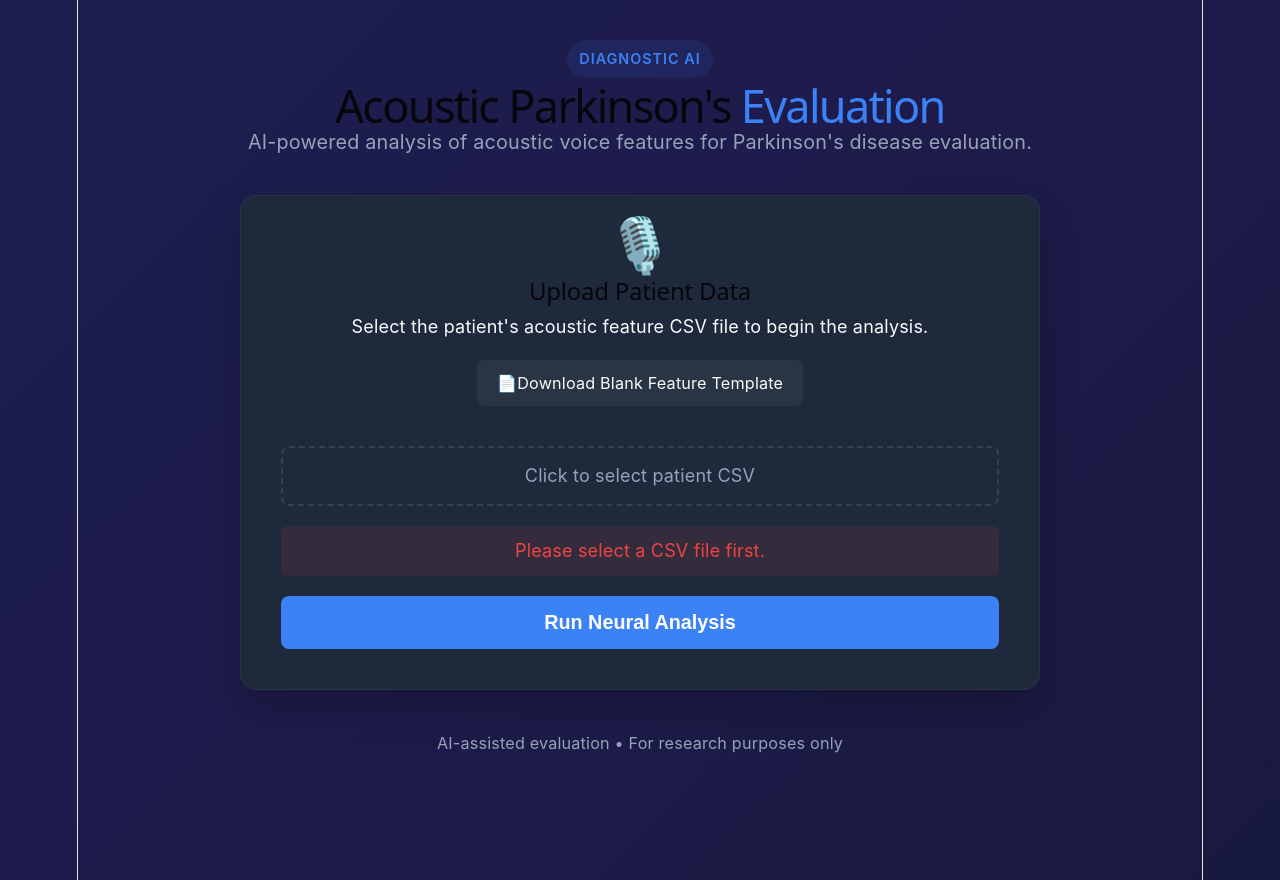
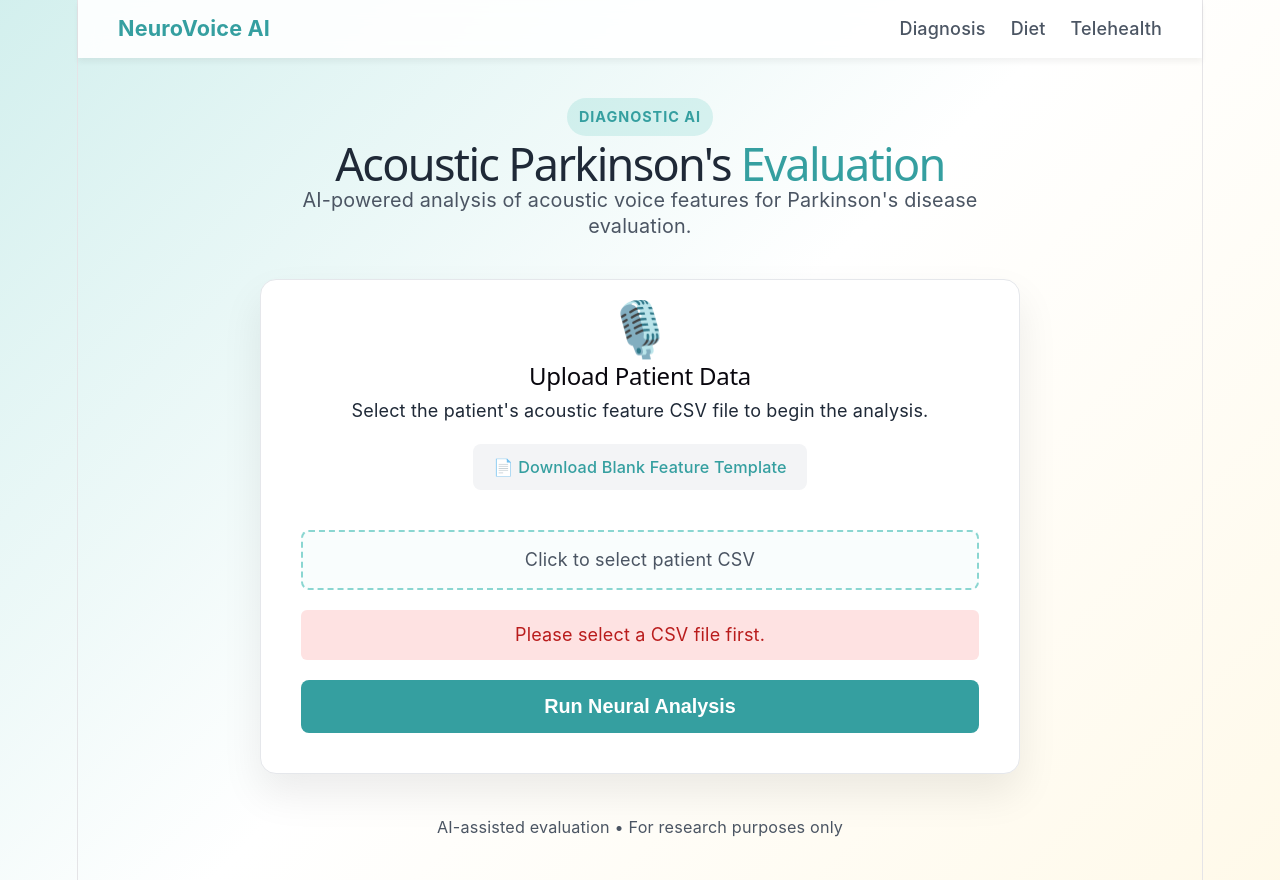
Before and after one commit to tejasm6069-afk/Parkinson-s-ML, a React app in the folder frontend/: page / in a window 1280 px wide. Both pictures are taken after a click on the button "Run Neural Analysis". Built offline with nearby package versions, Linux system fonts and the light colour scheme; the HTML template or start-up script is replaced by a standard one.

Commit message:
Implement router and new colour palette

```diff
--- a/frontend/package.json
+++ b/frontend/package.json
@@ -11,7 +11,8 @@
   },
   "dependencies": {
     "react": "^19.2.7",
-    "react-dom": "^19.2.7"
+    "react-dom": "^19.2.7",
+    "react-router-dom": "^7.18.4"
   },
   "devDependencies": {
     "@types/react": "^19.2.17",
--- a/frontend/src/App.css
+++ b/frontend/src/App.css
@@ -1,20 +1,23 @@
-/* Base Themes and Reset */
+/* --- VIBRANT MEDICAL COLOR PALETTE --- */
 :root {
-  --primary: #3b82f6;
-  --bg: #0f172a;
-  --card-bg: #1e293b;
-  --text-main: #f8fafc;
-  --text-muted: #94a3b8;
+  --primary-teal: #359FA0;
+  --accent-mint: #8AD6D1;
+  --alert-coral: #FF8C52;
+  --bg-cream: #FFF0C5;
+  --card-white: #ffffff;
+  --text-dark: #1f2937;
+  --text-muted: #4b5563;
+  --border-light: #e5e7eb;
 }
 
 body {
   margin: 0;
   font-family: 'Inter', -apple-system, BlinkMacSystemFont, 'Segoe UI', Roboto, sans-serif;
-  /* Vibrant animated gradient background */
-  background: linear-gradient(-45deg, #0f172a, #1e1b4b, #172554, #0f172a);
+  /* Soft, animated gradient using the Mint and Cream colours */
+  background: linear-gradient(-45deg, var(--bg-cream), #ffffff, var(--accent-mint), #ffffff);
   background-size: 400% 400%;
   animation: gradientBG 15s ease infinite;
-  color: var(--text-main);
+  color: var(--text-dark);
   min-height: 100vh;
 }
 
@@ -27,13 +30,50 @@ body {
 .app {
   min-height: 100vh;
   display: flex;
-  justify-content: center;
-  padding: 40px 20px;
+  flex-direction: column;
+  align-items: center;
+}
+
+/* Navigation Bar */
+.navbar {
+  width: 100%;
+  background: rgba(255, 255, 255, 0.9);
+  backdrop-filter: blur(10px);
+  padding: 15px 40px;
+  display: flex;
+  justify-content: space-between;
+  align-items: center;
+  box-shadow: 0 4px 6px rgba(0, 0, 0, 0.05);
+  box-sizing: border-box;
+  position: sticky;
+  top: 0;
+  z-index: 100;
+}
+
+.nav-logo a {
+  font-size: 1.2rem;
+  font-weight: 700;
+  color: var(--primary-teal);
+  text-decoration: none;
+}
+
+.nav-links a {
+  margin-left: 25px;
+  text-decoration: none;
+  color: var(--text-muted);
+  font-weight: 500;
+  transition: color 0.2s;
+}
+
+.nav-links a:hover {
+  color: var(--primary-teal);
 }
 
 .container {
   max-width: 800px;
   width: 100%;
+  padding: 40px 20px;
+  box-sizing: border-box;
 }
 
 /* Header */
@@ -44,12 +84,12 @@ body {
 
 .badge {
   display: inline-block;
-  background: rgba(59, 130, 246, 0.1);
-  color: var(--primary);
+  background: rgba(138, 214, 209, 0.3); /* Mint slightly transparent */
+  color: var(--primary-teal);
   padding: 6px 12px;
   border-radius: 20px;
   font-size: 0.8rem;
-  font-weight: 600;
+  font-weight: 700;
   margin-bottom: 15px;
   letter-spacing: 1px;
 }
@@ -57,10 +97,11 @@ body {
 .header h1 {
   font-size: 2.5rem;
   margin: 0 0 10px 0;
+  color: var(--text-dark);
 }
 
 .header h1 span {
-  color: var(--primary);
+  color: var(--primary-teal);
 }
 
 .header p {
@@ -68,17 +109,21 @@ body {
   font-size: 1.1rem;
 }
 
-/* Upload Section */
-.upload-card {
-  background: var(--card-bg);
+/* Cards (Upload, Dashboard, Pages) */
+.upload-card, .result-dashboard, .page-card {
+  background: var(--card-white);
   border-radius: 16px;
   padding: 40px;
   text-align: center;
-  border: 1px solid rgba(255, 255, 255, 0.05);
-  box-shadow: 0 20px 40px rgba(0,0,0,0.2);
+  box-shadow: 0 20px 40px rgba(0,0,0,0.08);
+  border: 1px solid var(--border-light);
 }
 
-/* Interactive Floating Upload Icon */
+.page-card {
+  text-align: left;
+}
+
+/* Interactive Floating Icons */
 .upload-icon {
   font-size: 3rem;
   margin-bottom: 15px;
@@ -94,18 +139,20 @@ body {
 
 .template-download {
   display: inline-block;
-  background: rgba(255, 255, 255, 0.05);
-  color: var(--text-main);
+  background: #f3f4f6;
+  color: var(--primary-teal);
   text-decoration: none;
   padding: 10px 20px;
   border-radius: 8px;
   margin: 20px 0;
   font-size: 0.9rem;
+  font-weight: 500;
   transition: background 0.2s;
 }
 
 .template-download:hover {
-  background: rgba(255, 255, 255, 0.1);
+  background: var(--accent-mint);
+  color: var(--text-dark);
 }
 
 .file-input {
@@ -122,19 +169,21 @@ body {
 .file-input span {
   display: block;
   padding: 15px;
-  border: 2px dashed #334155;
+  border: 2px dashed var(--accent-mint);
   border-radius: 8px;
   color: var(--text-muted);
   transition: all 0.2s;
+  background: rgba(138, 214, 209, 0.05);
 }
 
 .file-input:hover span {
-  border-color: var(--primary);
-  color: var(--primary);
+  border-color: var(--primary-teal);
+  background: rgba(138, 214, 209, 0.15);
+  color: var(--primary-teal);
 }
 
 .analyze-button {
-  background: var(--primary);
+  background: var(--primary-teal);
   color: white;
   border: none;
   padding: 15px 30px;
@@ -143,13 +192,14 @@ body {
   font-weight: 600;
   width: 100%;
   cursor: pointer;
-  transition: transform 0.2s, background 0.2s;
+  transition: transform 0.2s, background 0.2s, box-shadow 0.2s;
   margin-top: 20px;
 }
 
 .analyze-button:hover:not(:disabled) {
-  background: #2563eb;
+  background: #2b7a7b; /* Darker teal */
   transform: translateY(-2px);
+  box-shadow: 0 8px 20px rgba(53, 159, 160, 0.3);
 }
 
 .analyze-button:disabled {
@@ -158,8 +208,8 @@ body {
 }
 
 .error {
-  color: #ef4444;
-  background: rgba(239, 68, 68, 0.1);
+  color: #b91c1c;
+  background: #fee2e2;
   padding: 12px;
   border-radius: 6px;
   margin-top: 20px;
@@ -172,8 +222,8 @@ body {
 }
 
 .loader {
-  border: 4px solid rgba(255,255,255,0.1);
-  border-top-color: var(--primary);
+  border: 4px solid var(--bg-cream);
+  border-top-color: var(--primary-teal);
   border-radius: 50%;
   width: 40px;
   height: 40px;
@@ -185,38 +235,23 @@ body {
   to { transform: rotate(360deg); }
 }
 
-/* Entry Animations */
-.fade-in {
-  animation: fadeIn 0.6s ease-out forwards;
-}
-.slide-up {
-  animation: slideUp 0.6s ease-out forwards;
-  opacity: 0;
-}
+/* Animations */
+.fade-in { animation: fadeIn 0.6s ease-out forwards; }
+.slide-up { animation: slideUp 0.6s ease-out forwards; opacity: 0; }
 
-@keyframes fadeIn {
-  from { opacity: 0; }
-  to { opacity: 1; }
-}
+@keyframes fadeIn { from { opacity: 0; } to { opacity: 1; } }
 @keyframes slideUp {
   from { opacity: 0; transform: translateY(20px); }
   to { opacity: 1; transform: translateY(0); }
 }
 
 /* Medical Result Dashboard */
-.result-dashboard {
-  background: var(--card-bg);
-  border-radius: 16px;
-  padding: 30px;
-  box-shadow: 0 10px 30px rgba(0, 0, 0, 0.2);
-  margin-top: 30px;
-  text-align: center;
-  border: 1px solid rgba(255, 255, 255, 0.05);
-}
+.result-dashboard { margin-top: 30px; }
 
 .diagnosis-header h2 {
   font-size: 2rem;
   margin: 15px 0;
+  color: var(--text-dark);
 }
 
 .status-badge {
@@ -226,13 +261,13 @@ body {
   border-radius: 20px;
   letter-spacing: 1px;
 }
-.status-badge.alert { background: rgba(239, 68, 68, 0.2); color: #fca5a5; }
-.status-badge.safe { background: rgba(34, 197, 94, 0.2); color: #86efac; }
+.status-badge.alert { background: rgba(255, 140, 82, 0.2); color: #c05621; } /* Coral tint */
+.status-badge.safe { background: rgba(138, 214, 209, 0.3); color: var(--primary-teal); } /* Mint tint */
 
 .confidence-bar-container {
   width: 100%;
   height: 8px;
-  background: #334155;
+  background: var(--border-light);
   border-radius: 10px;
   margin: 20px 0;
   overflow: hidden;
@@ -242,26 +277,19 @@ body {
   border-radius: 10px;
   transition: width 1.5s cubic-bezier(0.22, 1, 0.36, 1);
 }
-.bg-red { background: #ef4444; }
-.bg-green { background: #10b981; }
+.bg-coral { background: var(--alert-coral); }
+.bg-teal { background: var(--primary-teal); }
 
 /* Action Plan & Cards */
 .action-plan {
   margin-top: 30px;
   padding-top: 30px;
-  border-top: 1px solid #334155;
+  border-top: 1px solid var(--border-light);
   text-align: left;
 }
 
-.action-plan h3 {
-  margin: 0 0 5px 0;
-}
-
-.action-plan .subtitle {
-  color: var(--text-muted);
-  margin-bottom: 25px;
-  font-size: 0.95rem;
-}
+.action-plan h3 { margin: 0 0 5px 0; }
+.action-plan .subtitle { color: var(--text-muted); margin-bottom: 25px; font-size: 0.95rem; }
 
 .card-grid {
   display: grid;
@@ -270,8 +298,8 @@ body {
 }
 
 .med-card {
-  background: #0f172a;
-  border: 1px solid #334155;
+  background: #f9fafb;
+  border: 1px solid var(--border-light);
   border-radius: 12px;
   padding: 24px;
   transition: transform 0.3s ease, box-shadow 0.3s ease, border-color 0.3s ease;
@@ -279,8 +307,8 @@ body {
 
 .med-card:hover {
   transform: translateY(-5px);
-  box-shadow: 0 10px 25px rgba(0, 0, 0, 0.3);
-  border-color: #475569;
+  box-shadow: 0 10px 25px rgba(0, 0, 0, 0.08);
+  border-color: var(--accent-mint);
 }
 
 /* Interactive Card Icons */
@@ -295,23 +323,14 @@ body {
   transform: scale(1.3) rotate(10deg);
 }
 
-.med-card h4 {
-  margin: 0 0 10px 0;
-  color: var(--text-main);
-}
-
-.med-card p {
-  font-size: 0.9rem;
-  color: var(--text-muted);
-  margin-bottom: 20px;
-  line-height: 1.5;
-}
+.med-card h4 { margin: 0 0 10px 0; color: var(--text-dark); }
+.med-card p { font-size: 0.9rem; color: var(--text-muted); margin-bottom: 20px; line-height: 1.5; }
 
 /* Secondary Buttons */
 .secondary-btn {
   background: transparent;
-  color: var(--primary);
-  border: 1px solid var(--primary);
+  color: var(--primary-teal);
+  border: 1px solid var(--primary-teal);
   padding: 10px 16px;
   border-radius: 6px;
   font-weight: 600;
@@ -325,7 +344,7 @@ body {
 }
 
 .secondary-btn:hover {
-  background: var(--primary);
+  background: var(--primary-teal);
   color: white;
 }
 
--- a/frontend/src/App.jsx
+++ b/frontend/src/App.jsx
@@ -1,7 +1,9 @@
 import React, { useState } from 'react';
+import { BrowserRouter as Router, Routes, Route, Link } from 'react-router-dom';
 import './App.css';
 
-export default function App() {
+// --- MAIN DIAGNOSTIC TOOL COMPONENT ---
+function DiagnosticTool() {
   const [file, setFile] = useState(null);
   const [loading, setLoading] = useState(false);
   const [result, setResult] = useState(null);
@@ -10,14 +12,12 @@ export default function App() {
   const handleFileChange = (e) => {
     if (e.target.files && e.target.files[0]) {
       const selectedFile = e.target.files[0];
-
       if (!selectedFile.name.toLowerCase().endsWith('.csv')) {
         setError('Please select a CSV file.');
         setFile(null);
         setResult(null);
         return;
       }
-
       setFile(selectedFile);
       setError(null);
       setResult(null);
@@ -29,7 +29,6 @@ export default function App() {
       setError('Please select a CSV file first.');
       return;
     }
-
     setLoading(true);
     setError(null);
     setResult(null);
@@ -40,114 +39,61 @@ export default function App() {
     try {
       const response = await fetch(
         'https://parkinson-s-ml.onrender.com/upload_and_predict',
-        {
-          method: 'POST',
-          body: formData,
-        }
+        { method: 'POST', body: formData }
       );
 
-      if (!response.ok) {
-        throw new Error(
-          `Server error: ${response.status} ${response.statusText}`
-        );
-      }
+      if (!response.ok) throw new Error(`Server error: ${response.status} ${response.statusText}`);
 
       const data = await response.json();
-
-      if (data.error) {
-        throw new Error(data.error);
-      }
+      if (data.error) throw new Error(data.error);
 
       setResult(data);
     } catch (err) {
-      setError(
-        err.message || 'Failed to connect to backend server.'
-      );
+      setError(err.message || 'Failed to connect to backend server.');
     } finally {
       setLoading(false);
     }
   };
 
   return (
-    <div className="app">
-      <div className="container">
-
-        {/* Header */}
+    <>
       <header className="header">
         <div className="badge">DIAGNOSTIC AI</div>
-
         <h1>
           Acoustic Parkinson's
           <span> Evaluation</span>
         </h1>
-
-          <p>
-            AI-powered analysis of acoustic voice features
-            for Parkinson's disease evaluation.
-          </p>
+        <p>AI-powered analysis of acoustic voice features for Parkinson's disease evaluation.</p>
       </header>
 
-        {/* Upload Section */}
       <section className="upload-card">
         <div className="upload-icon">🎙️</div>
-
         <h2>Upload Patient Data</h2>
-
-          <p>
-            Select the patient's acoustic feature CSV file
-            to begin the analysis.
-          </p>
+        <p>Select the patient's acoustic feature CSV file to begin the analysis.</p>
 
         <a href="https://parkinson-s-ml.onrender.com/download_template" className="template-download" download>
-            <span className="template-icon">📄</span>
-            Download Blank Feature Template
+          <span className="template-icon">📄</span> Download Blank Feature Template
         </a>
 
         <label className="file-input">
-            <input
-              type="file"
-              accept=".csv"
-              onChange={handleFileChange}
-            />
-
-            <span>
-              {file
-                ? file.name
-                : 'Click to select patient CSV'}
-            </span>
+          <input type="file" accept=".csv" onChange={handleFileChange} />
+          <span>{file ? file.name : 'Click to select patient CSV'}</span>
         </label>
 
-          {/* Error */}
-          {error && (
-            <div className="error">
-              {error}
+        {error && <div className="error">{error}</div>}
+
+        <button className="analyze-button" onClick={handleRunAnalysis} disabled={loading}>
+          {loading ? 'Processing Acoustic Vector...' : 'Run Neural Analysis'}
+        </button>
+      </section>
+
+      {loading && (
+        <div className="loading">
+          <div className="loader"></div>
+          <p>Extracting acoustic features and evaluating the diagnostic model...</p>
         </div>
       )}
 
-          {/* Run Analysis Button */}
-          <button
-            className="analyze-button"
-            onClick={handleRunAnalysis}
-            disabled={loading}
-          >
-            {loading
-              ? 'Processing Acoustic Vector...'
-              : 'Run Neural Analysis'}
-          </button>
-        </section>
-
-        {/* Loading */}
-        {loading && (
-          <div className="loading">
-            <div className="loader"></div>
-            <p>
-              Extracting acoustic features and
-              evaluating the diagnostic model...
-            </p>
-          </div>
-        )}
-
-        {/* Result Dashboard */}
       {result && !loading && (
         <section className="result-dashboard fade-in">
           <div className="diagnosis-header">
@@ -157,31 +103,28 @@ export default function App() {
             <h2>{result.diagnosis}</h2>
             <div className="confidence-bar-container">
               <div
-                  className={`confidence-bar ${result.prediction_code === 1 ? 'bg-red' : 'bg-green'}`}
+                className={`confidence-bar ${result.prediction_code === 1 ? 'bg-coral' : 'bg-teal'}`}
                 style={{ width: `${result.confidence}%` }}
               ></div>
             </div>
             <p>Diagnostic Confidence: <strong>{result.confidence}%</strong></p>
           </div>
 
-            {/* --- CONDITIONAL UI BASED ON DIAGNOSIS --- */}
           {result.prediction_code === 1 ? (
             <div className="action-plan slide-up">
               <h3>Recommended Next Steps</h3>
               <p className="subtitle">Please consult a medical professional for clinical verification.</p>
-
               <div className="card-grid">
                 <div className="med-card">
                   <div className="card-icon">🩺</div>
                   <h4>Telehealth Check-up</h4>
-                    <p>Connect with a certified neurologist online for a preliminary clinical review and guidance.</p>
-                    <button className="secondary-btn">Book Online</button>
+                  <p>Connect with a certified neurologist online for a preliminary clinical review.</p>
+                  <Link to="/telehealth" className="secondary-btn">Book Online</Link>
                 </div>
-
                 <div className="med-card">
                   <div className="card-icon">🏥</div>
                   <h4>Find Local Specialists</h4>
-                    <p>Locate top-rated hospitals and movement disorder clinics in your immediate area.</p>
+                  <p>Locate top-rated hospitals and movement disorder clinics near you.</p>
                   <a href="https://www.google.com/maps/search/neurologist+Parkinsons+specialist+near+me" target="_blank" rel="noreferrer" className="secondary-btn link-btn">
                     Search Nearby
                   </a>
@@ -192,35 +135,87 @@ export default function App() {
             <div className="action-plan slide-up">
               <h3>Proactive Wellness & Prevention</h3>
               <p className="subtitle">Maintain your neurological health with these evidence-based practices.</p>
-
               <div className="card-grid">
                 <div className="med-card">
                   <div className="card-icon">🥗</div>
                   <h4>Neuro-protective Diet</h4>
-                    <p>Explore diets rich in antioxidants, Omega-3s, and Mediterranean guidelines to protect brain health.</p>
-                    <button className="secondary-btn">View Diet Plan</button>
+                  <p>Explore diets rich in antioxidants, Omega-3s, and Mediterranean guidelines.</p>
+                  <Link to="/diet-plans" className="secondary-btn">View Diet Plan</Link>
                 </div>
-
                 <div className="med-card">
                   <div className="card-icon">🏃</div>
                   <h4>Lifestyle & Exercise</h4>
-                    <p>Learn how aerobic exercise, stress management, and sleep hygiene protect cognitive function.</p>
-                    <button className="secondary-btn">Explore Habits</button>
+                  <p>Learn how aerobic exercise and sleep hygiene protect cognitive function.</p>
+                  <Link to="/lifestyle" className="secondary-btn">Explore Habits</Link>
                 </div>
               </div>
             </div>
           )}
         </section>
       )}
+    </>
+  );
+}
 
-        {/* Footer */}
-        <footer>
-          <p>
-            AI-assisted evaluation • For research purposes only
-          </p>
-        </footer>
-
-      </div>
+// --- NEW PAGE COMPONENTS ---
+function DietPlans() {
+  return (
+    <div className="page-card fade-in">
+      <h2>Neuro-protective Diet Plans</h2>
+      <p>This section will contain detailed dietary recommendations to support brain health.</p>
     </div>
   );
 }
+
+function Telehealth() {
+  return (
+    <div className="page-card fade-in">
+      <h2>Telehealth Portal</h2>
+      <p>Integration with medical scheduling APIs will go here.</p>
+    </div>
+  );
+}
+
+function Lifestyle() {
+  return (
+    <div className="page-card fade-in">
+      <h2>Lifestyle & Habits</h2>
+      <p>Information on exercise, sleep tracking, and stress management will go here.</p>
+    </div>
+  );
+}
+
+// --- MAIN APP COMPONENT ---
+export default function App() {
+  return (
+    <Router>
+      <div className="app">
+        {/* Navigation Bar */}
+        <nav className="navbar">
+          <div className="nav-logo">
+            <Link to="/">NeuroVoice AI</Link>
+          </div>
+          <div className="nav-links">
+            <Link to="/">Diagnosis</Link>
+            <Link to="/diet-plans">Diet</Link>
+            <Link to="/telehealth">Telehealth</Link>
+          </div>
+        </nav>
+
+        <div className="container">
+          {/* Router handles which component shows up based on the URL */}
+          <Routes>
+            <Route path="/" element={<DiagnosticTool />} />
+            <Route path="/diet-plans" element={<DietPlans />} />
+            <Route path="/telehealth" element={<Telehealth />} />
+            <Route path="/lifestyle" element={<Lifestyle />} />
+          </Routes>
+
+          <footer>
+            <p>AI-assisted evaluation • For research purposes only</p>
+          </footer>
+        </div>
+      </div>
+    </Router>
+  );
+}
```
Also changed, not shown: 1 other file (tests, documents, lock files or other folders). Lines whose indentation alone changed are shown as unchanged.
